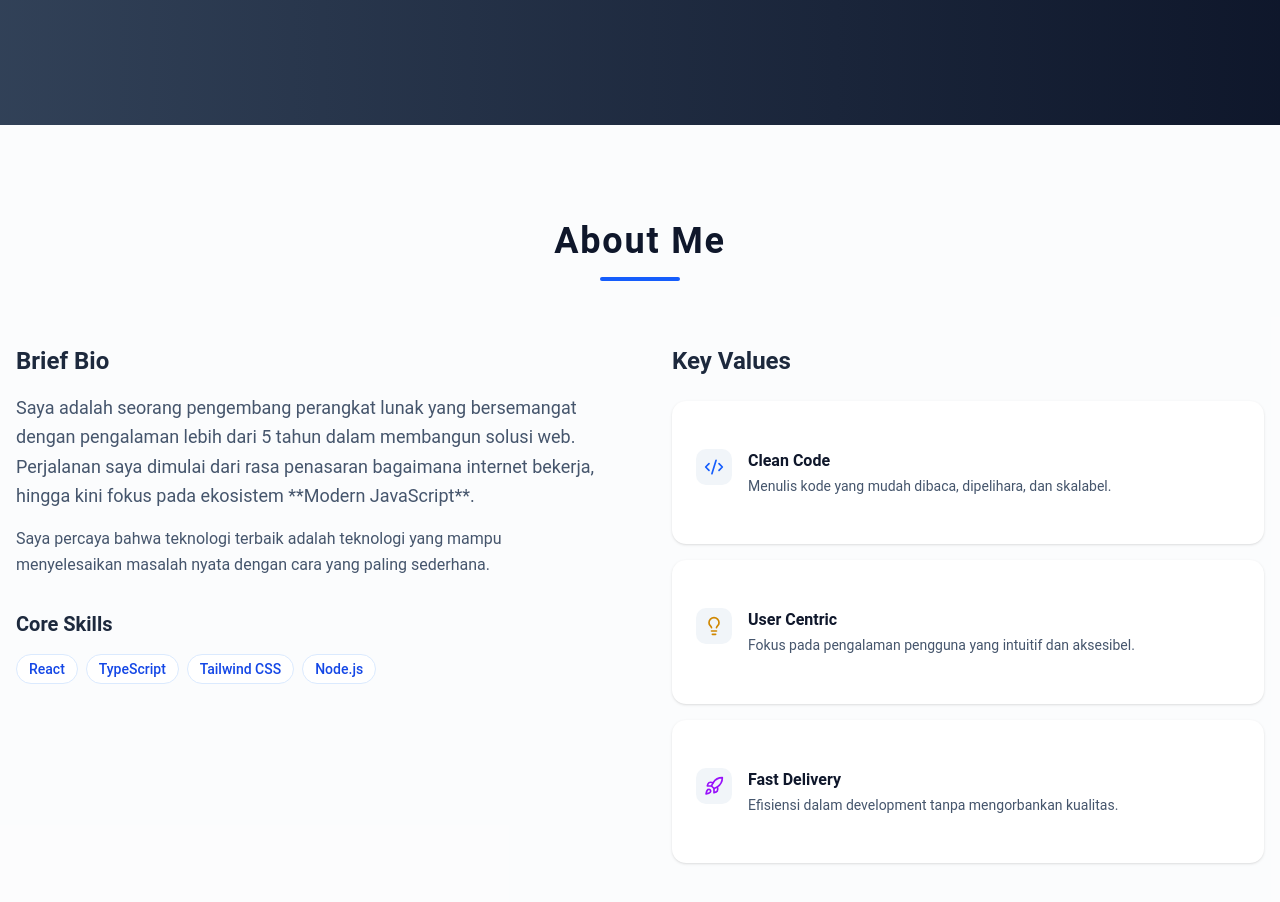
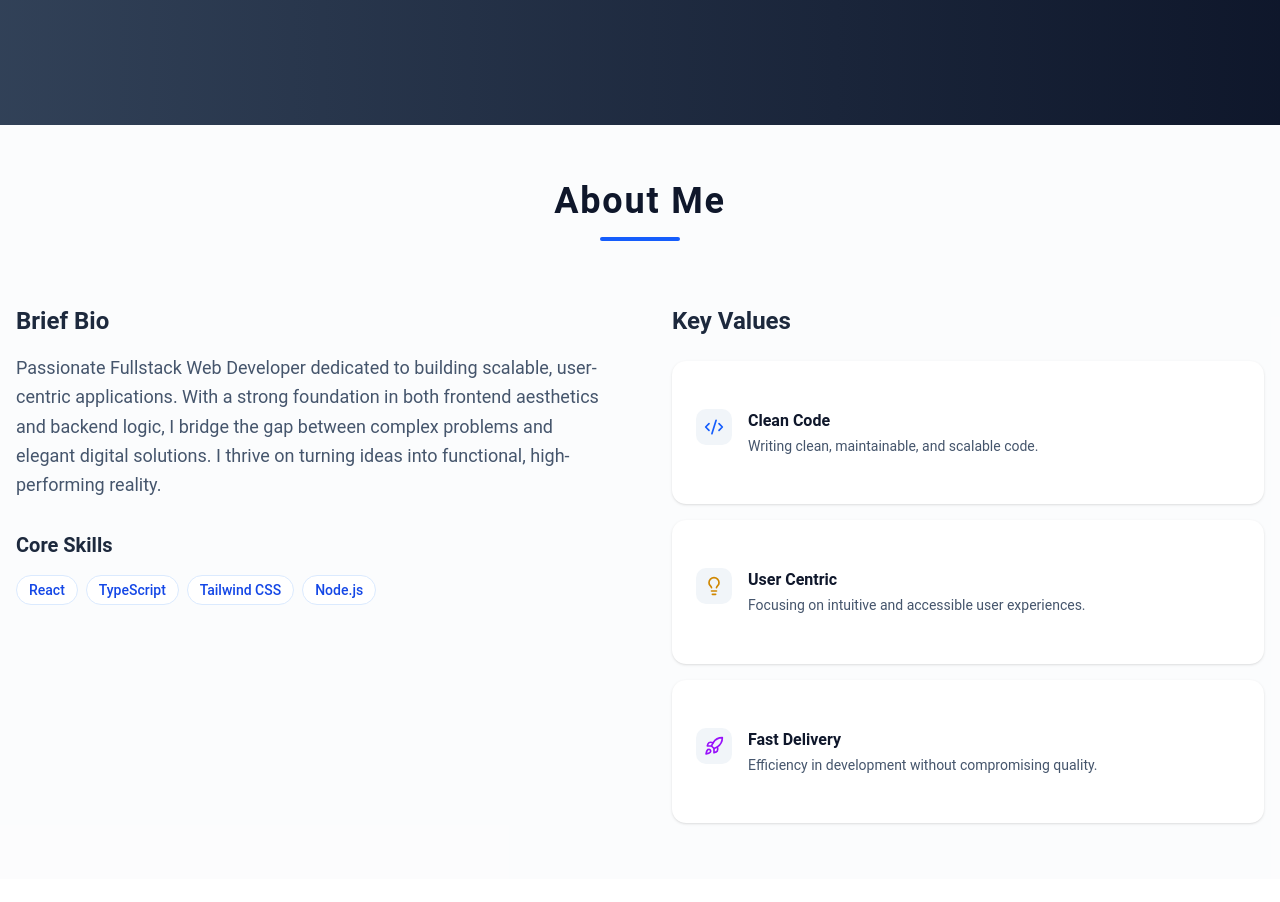
Before and after one commit to MichaelOsr/personal-portofolio-site, a React (Vite) app: page / in a window 1280 px wide. Shown: the part 700-1602 px from the top of the page. After the commit the page ends 1579 px from the top, so only its background shows below. Built offline with nearby package versions, Linux system fonts and the light colour scheme.

Commit message:
Update content about section and Fixing padding

```diff
--- a/src/index.css
+++ b/src/index.css
@@ -1,7 +1,6 @@
 @import "tailwindcss";
 @import "tw-animate-css";
 @import "shadcn/tailwind.css";
-@import url('https://fonts.googleapis.com/css2?family=Montserrat:ital,wght@0,100..900;1,100..900&family=Roboto:ital,wght@0,100..900;1,100..900&display=swap');
 
 @custom-variant dark (&:is(.dark *));
 
--- a/src/pages/About.tsx
+++ b/src/pages/About.tsx
@@ -1,30 +1,30 @@
 import { Card, CardContent } from "../components/ui/card";
 import { Badge } from "../components/ui/badge";
-import { CheckCircle2, Code2, Lightbulb, Rocket } from "lucide-react";
+import { Code2, Lightbulb, Rocket } from "lucide-react";
 
 const skills = ["React", "TypeScript", "Tailwind CSS", "Node.js"];
 
 const values = [
   {
     title: "Clean Code",
-    description: "Menulis kode yang mudah dibaca, dipelihara, dan skalabel.",
+    description: "Writing clean, maintainable, and scalable code.",
     icon: <Code2 className="w-5 h-5 text-blue-600" />,
   },
   {
     title: "User Centric",
-    description: "Fokus pada pengalaman pengguna yang intuitif dan aksesibel.",
+    description: "Focusing on intuitive and accessible user experiences.",
     icon: <Lightbulb className="w-5 h-5 text-yellow-600" />,
   },
   {
     title: "Fast Delivery",
-    description: "Efisiensi dalam development tanpa mengorbankan kualitas.",
+    description: "Efficiency in development without compromising quality.",
     icon: <Rocket className="w-5 h-5 text-purple-600" />,
   },
 ];
 
 export default function About() {
   return (
-    <section id="about" className="py-24 bg-slate-50/50">
+    <section id="about" className="py-14 bg-slate-50/50">
         <div className="container mx-auto px-4">
 
             {/* Header Section */}
@@ -40,12 +40,9 @@ export default function About() {
                 <div className="space-y-4">
                     <h3 className="text-2xl font-semibold text-slate-800">Brief Bio</h3>
                     <p className="text-slate-600 leading-relaxed text-lg">
-                    Saya adalah seorang pengembang perangkat lunak yang bersemangat dengan pengalaman lebih dari 5 tahun dalam membangun solusi web.
-                    Perjalanan saya dimulai dari rasa penasaran bagaimana internet bekerja, hingga kini fokus pada ekosistem **Modern JavaScript**.
+                        Passionate Fullstack Web Developer dedicated to building scalable, user-centric applications. With a strong foundation in both frontend aesthetics and backend logic, I bridge the gap between complex problems and elegant digital solutions. I thrive on turning ideas into functional, high-performing reality.
                     </p>
-                <p className="text-slate-600 leading-relaxed">
-                    Saya percaya bahwa teknologi terbaik adalah teknologi yang mampu menyelesaikan masalah nyata dengan cara yang paling sederhana.
-                </p>
+
                 </div>
 
                 <div className="space-y-4">
--- a/src/pages/NavBar.tsx
+++ b/src/pages/NavBar.tsx
@@ -21,7 +21,7 @@ export default function Navbar() {
       <div className="max-w-full mx-auto px-4 sm:px-6 lg:px-8">
         <div className="flex justify-between h-16 items-center">
           {/* Logo */}
-          <div className="font-bold text-xl text-slate-50">Dukun.Coding</div>
+          <div className="font-bold text-xl text-slate-50 bg-blue-950 py-2 px-4 rounded-2xl">Dukun.Coding</div>
 
           {/* Desktop Menu */}
           <div className="hidden lg:flex space-x-8">
```
Lines whose indentation alone changed are shown as unchanged.
